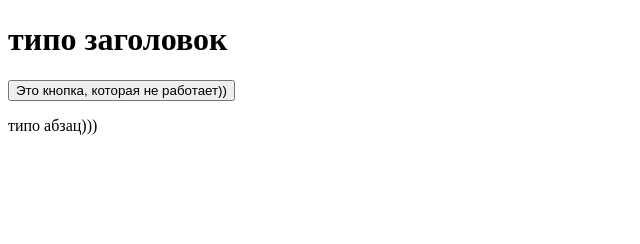
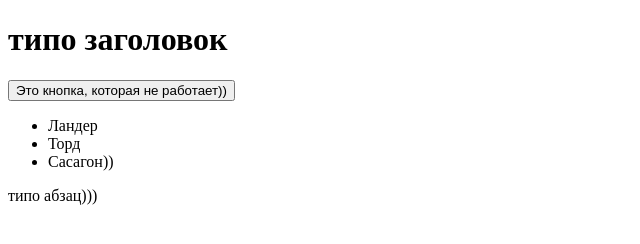
Before and after one commit to InFTord/EngineerBot-Official, a plain HTML site: page index.html in a window 1280 px wide. Shown: the whole page, without its empty margins (0-640 px from the left). Drawn offline with Linux system fonts and the light colour scheme.

Commit message:
Update index.html

```diff
--- a/index.html
+++ b/index.html
@@ -8,6 +8,12 @@
 <h1>типо заголовок</h1>
 <button>Это кнопка, которая не работает))</button>
 
+<ul>
+	<li>Ландер</li>
+	<li>Торд</li>
+	<li>Сасагон))</li>
+</ul>
+
 <p>типо абзац)))</p>
 
 </body>
```
